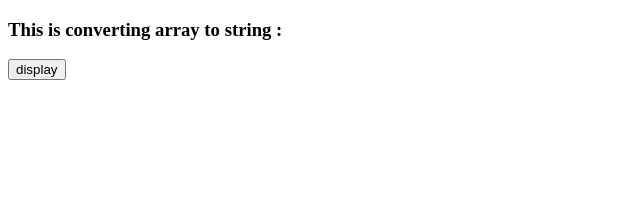
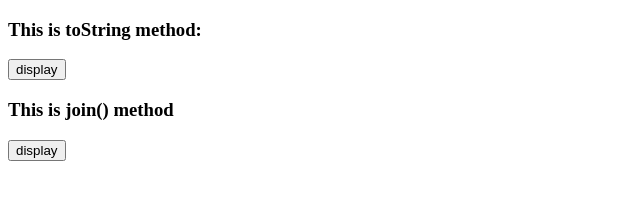
Before and after one commit to vishwanitw/javascript, a plain HTML site: page Arrays/operations.html in a window 1280 px wide. Shown: the whole page, without its empty margins (0-640 px from the left). Drawn offline with Linux system fonts and the light colour scheme.

Commit message:
modified operations.html

```diff
--- a/Arrays/operations.html
+++ b/Arrays/operations.html
@@ -6,21 +6,25 @@
 	<script type="text/javascript">
 	function myFunction () {
 		var arr = ['hello','hai','greetings','fun'];
+		document.getElementById('demo1').innerHTML = arr.toString();
+	}
 
-		var test = "<ul>";
-		for (var i = 0; i < arr.length; i++) {
-			test = test + "<li>" + arr[i] + "</li>";
-		};
-		test = test + "</ul>";
-		document.getElementById('demo1').innerHTML = test.toString();
+	function myJoin(){
+		var myArr = ['hello','welcome','to','javascript']
+		document.getElementById('demo2').innerHTML = myArr.join('*');
+
 
 	}
+
 
 	</script>
 
 	<body>
-	<h3>This is converting array to string :</h3>
-	<button id="btn" onclick="myFunction()">display</button>
+	<h3>This is toString method:</h3>
+	<button id="btn" onclick="myFunction()">display</button><br>
 	<div id="demo1"></div>
+	<h3>This is join() method</h3>
+	<button onclick="myJoin()">display</button><br>
+	<div id="demo2"></div>
 	</body>
 </html>
```
